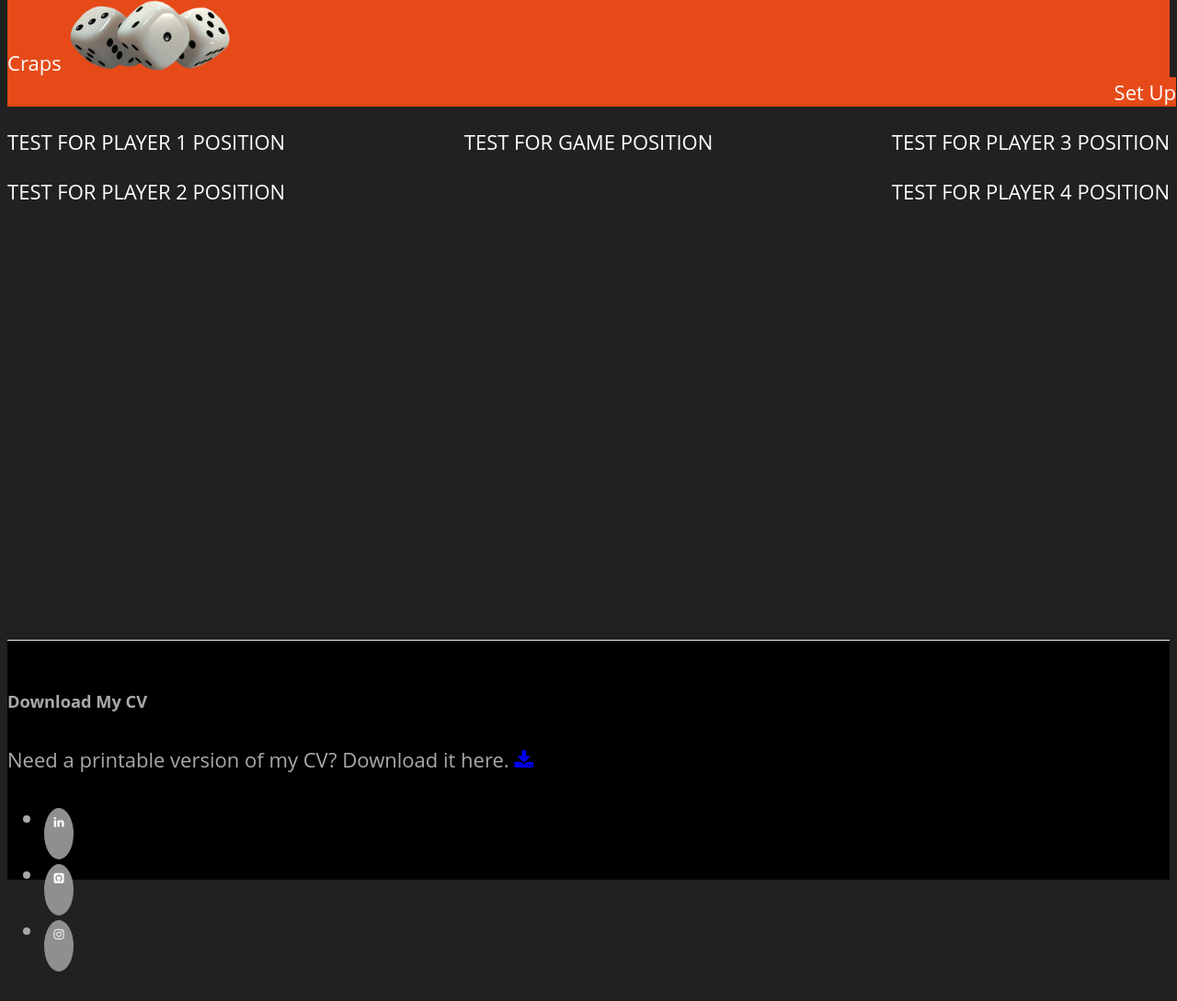
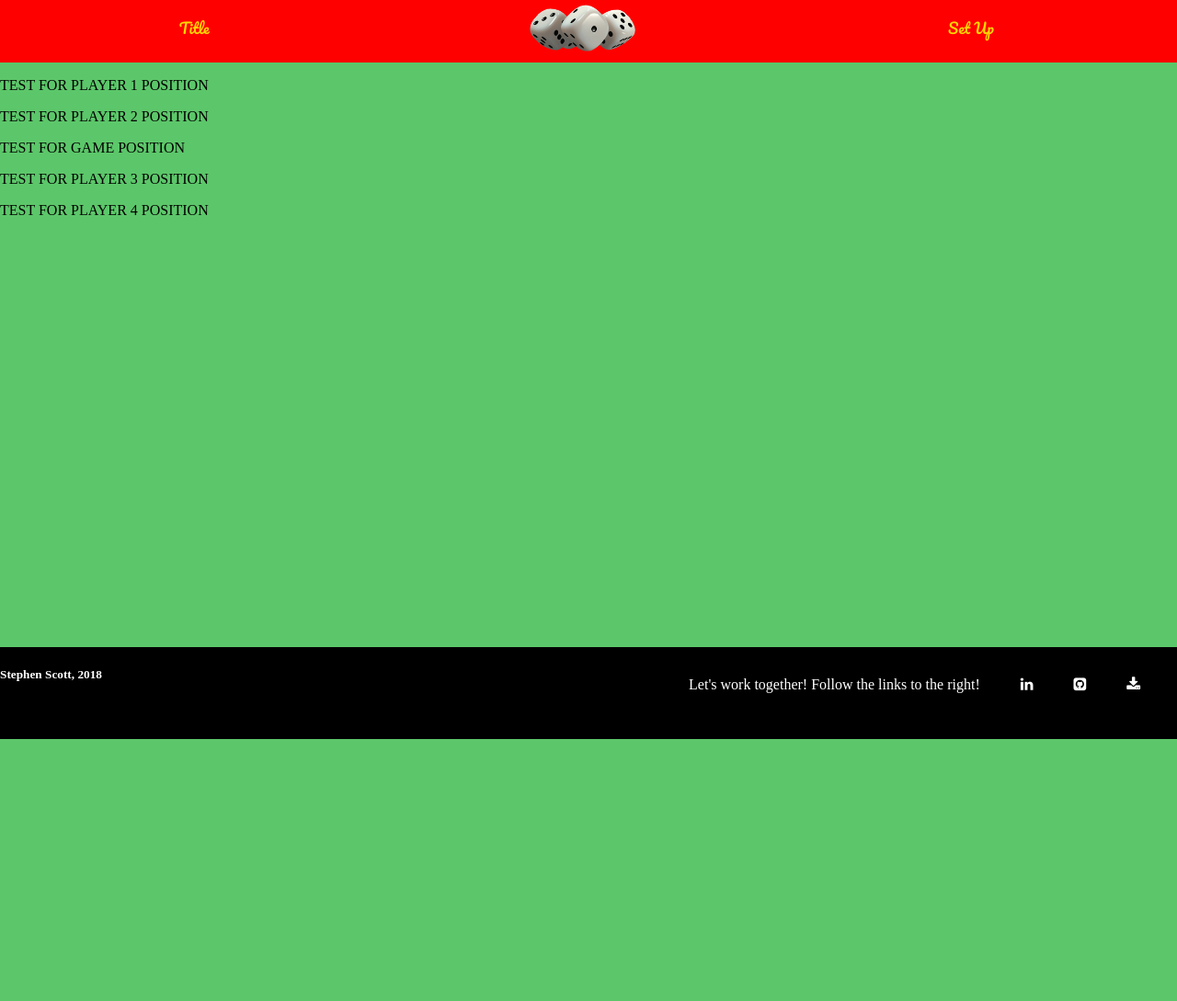
Before and after one commit to StephenJMScott/crapswebproject, a plain HTML site: page index.html in a window 1280 px wide. Shown: the whole page at 92% size. After the commit the page ends 804 px from the top, so only its background shows below. Drawn offline with Linux system fonts and the light colour scheme.

Commit message:
redoing css finished for night  21.20 10/04/2018

```diff
--- a/css/style.css
+++ b/css/style.css
@@ -1,140 +1,98 @@
-body {
-	background: #212121;
-	font-size:22px;
-	line-height: 32px;
-	color: #ffffff;
-	word-wrap:break-word !important;
-	font-family: 'Open Sans', sans-serif;
-	padding-top: 0px;
-	margin-top: 0px;
+/*Imported Fonts */
+@import url('https://fonts.googleapis.com/css?family=Pacifico');
 
+body, html, #container {
+  height: 100%;
+}
+
+body{
+    margin:0px auto;
+    padding:0px auto;
+    background-color:#5CC76A;
+}
+
+.container{
+    min-height: calc(90vh - 100px)
+}
+
+/*Header of Page */
+ul.heading {
+    width:100%;
+    margin:0 auto;
+    padding:0;
+    list-style:none;
+    background-color:red;
+    color:gold;
+    text-align:center;
+    font-family: 'Pacifico', cursive;
+    max-height: 10vh;
+    display:flex;
+    flex:nowrap;
+}
+.heading li {
+    display:inline-block;
+    width:33%;
+    margin:0;
+    padding:0;
+}
+
+.heading li img{
+    max-inline-size:30%;
+    minimum-inline-size: 20%;
+    padding-top: 5px;
+    padding-bottom: 5px;
+}
+
+.heading li p{
+    -webkit-animation: color-change 1s infinite;
+    -moz-animation: color-change 1s infinite;
+    -o-animation: color-change 1s infinite;
+    -ms-animation: color-change 1s infinite;
+    animation: color-change 1s infinite;
+}
+
+/* Horrible Flashy Title  Animation */
+@-webkit-keyframes color-change {
+    0% { color: gold; }
+    50% { color: silver; }
+    100% { color: gold; }
+}
+@-moz-keyframes color-change {
+    0% { color: gold; }
+    50% { color: silver; }
+    100% { color: gold; }
+}
+@-ms-keyframes color-change {
+    0% { color: gold; }
+    50% { color: silver; }
+    100% { color: gold; }
+}
+@-o-keyframes color-change {
+    0% { color: gold; }
+    50% { color: silver; }
+    100% { color: gold; }
+}
+@keyframes color-change {
+    0% { color: gold; }
+    50% { color: silver; }
+    100% { color: gold; }
 }
 
 
-
-nav {
-    background-color: #E64A19;
-    display: table;
-    width: 100%;
-    table-layout: fixed;
-    justify-content:space-between;
-    list-style: none;
-    text-align: center;
+footer{
+    min-height: 100px;
+    background-color: black;
+    color:white;
+    padding: 20px, 10px;
+    margin: 20px, 10px;
 }
 
-nav li{
-	display: table-cell;
-    text-align: center;
+footer li{
+    display: inline-block;
+    margin-right: 20px;
+    padding-right: 20px;
 }
 
-nav ul {
-    padding:0;
-    margin:0;
-    list-style: none;
-    position: relative;
-    text-align: center;
+#footer-details i::before{
+    color: white;
 }
-
-nav ul li {
-    margin: 0px -7px 0 0;
-    padding: 10px auto;
-    background-color: #E64A19;
-    text-align: center;
-}
-
-
-nav ul li img{
-    max-width: 15vw;
-}
-
-nav ul ul {
-	display: none;
-	position: absolute;
-	top: 60px; /* the height of the main nav */
-}
-
-/* Display Dropdowns on Hover */
-nav ul li:onclick > ul {
-	display:inherit;
-}
-
-@media only screen and (min-width: 768px){
-nav ul li:hover > ul {
-	display:inherit;
-}
-}
-
-/* Fisrt Tier Dropdown */
-nav ul ul li {
-	width:170px;
-	float:none;
-	display:list-item;
-	position: relative;
-}
-
-.content{
-    min-height: calc(100vh - 220px);
-    display: flex;
-    flex-direction: row;
-    flex-wrap: wrap;
-    justify-content:space-between;
-}
-
-
-.footer{
-    padding-top: 0px;
-    height: 50px;
-}
-
-
-footer {
-    height:200px;
-    background-color: black;
-    color:white;
-    padding-top: 20px;
-    padding-bottom: 40px;
-    border-top: 1px solid #ededed ;
-    color: #A9A9A9 ;
-}
-
-
-.social-links{
-    padding-top: 10px;
-    padding-bottom: 10px;
-
-
-
-}
-.social-links li a i{
-    width:32px;
-    height:32px;
-    padding:12px 0;
-    border-radius:50%;
-    font-size:13px;
-    line-height: 7px;
-    text-align: center;
-    color:#fafafa;
-    background:#8f8f8f;
-    transition:all 0.35s ease-in-out;
-    -moz-transition:all 0.35s ease-in-out;
-    -webkit-transition:all 0.35s ease-in-out;
-    -o-transition:all 0.35s ease-in-out;
-}
-
-.social-links li a i:hover{
-    background:#e84610;
-
-}
-
-
-#participants1{
-
-}
-
-#participants1{
-
-}
-
-#game{
-
-}
--- a/index.html
+++ b/index.html
@@ -9,22 +9,14 @@
     <link rel="stylesheet" href="https://maxcdn.bootstrapcdn.com/font-awesome/4.7.0/css/font-awesome.min.css"/>
 </head>
 <body>
-
-    <nav>
-        <ul>
-            <li id = "pagetitle">Craps</li>
-            <li><img src="css/assets/dice.png"></img></li>
-            <li style="float:right">Set Up
-                <!--Drop Down Set up-->
-                <ul>
-                    <li>Players</li>
-                    <li>Rounds</li>
-                    <li>Pot</li>
-                </ul>
-            </li>
+    <header>
+        <ul class = "heading">
+            <li><p>Title</p></li>
+            <li><img src = "css/assets/dice.png"></li>
+            <li><p>Set Up</p></li>
         </ul>
-    </nav> <!-- Header/Nav with dropdown set up menu inside -->
-        <div class = "content">
+    </header>
+        <div class = "container">
 
             <section id = "participants1">
                 <div id = "player1">
@@ -50,21 +42,19 @@
             </section> <!-- end of second players section -->
         </div> <!-- end of content -->
         <footer id = "myfooter">
-             <div id ="footer-details" class="row pull-left">
+             <div id ="footer-details" >
 
-                <div>
-                    <h5 class="uppercase general-sub">Download My CV</h5>
-                    <p class="inline-block"> Need a printable version of my CV? Download it here.
-                    <a href="#" class ="cv-pdf"><i class="fa fa-download" aria-hidden="true"></i></a>
-                    </p>
+                <div class=" list-inline row pull-left">
+                    <h5>Stephen Scott, 2018</h5>
                 </div>
 
 
                 <div>
-                    <ul class="list-inline social-links">
+                    <ul class="list-inline social-links row pull-right">
+                        <li><p>Let's work together! Follow the links to the right!</p></li>
                         <li><a target="_blank" href="https://www.linkedin.com/in/stephen-scott-13a952121/"><i class="fa fa-linkedin"></i></a></li>
                         <li><a target="_blank" href="https://github.com/StephenJMScott"><i class="fa fa-github-square"></i></a></li>
-                        <li><a target="_blank" href="https://www.instagram.com/everydaymario/?hl=en"><i class="fa fa-instagram"></i></a></li>
+                        <li><a href="#" class ="cv-pdf"><i class="fa fa-download" aria-hidden="true"></i></a></li>
 
                     </ul>
                 </div>
```
